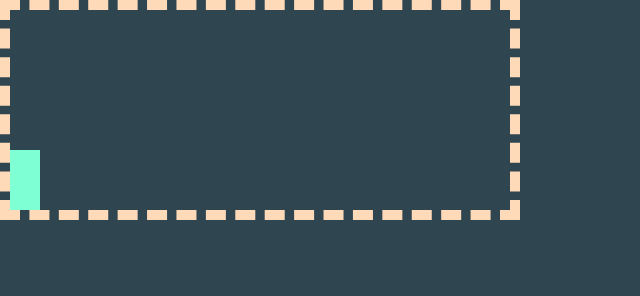
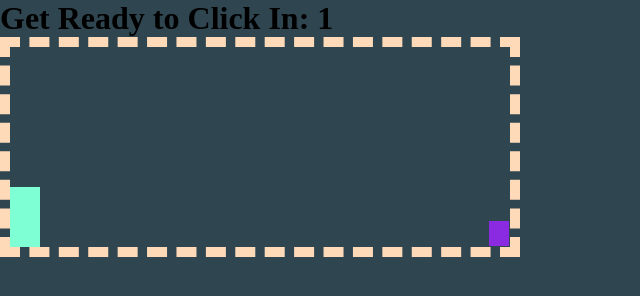
Before and after one commit to sefenydiaz/test-arcade, a plain HTML site: page jumpgame.html in a window 1280 px wide. Shown: the whole page, without its empty margins (0-640 px from the left). Drawn offline with Linux system fonts and the light colour scheme.

Commit message:
scrapped button and made countdown timer when page loads

```diff
--- a/jumpgame.css
+++ b/jumpgame.css
@@ -40,7 +40,7 @@
     top: 114px;
     left: 479px;
     animation: block 1s infinite linear;
-    animation-delay: 1.5s;
+    animation-delay: 6s;
 }
 
 @keyframes block{
--- a/jumpgame.html
+++ b/jumpgame.html
@@ -8,6 +8,7 @@
     <title>Jump Game</title>
 </head>
 <body>
+    <h1 id="timer"></h1>
     <div id="jumpGame">
         <div id="player"></div>
         <div id="object"></div>
--- a/jumpgame.js
+++ b/jumpgame.js
@@ -1,5 +1,22 @@
 var user = document.getElementById('player');
 var block = document.getElementById('object');
+var countDownEl = document.getElementById('timer');
+
+function countTimer() {
+    var timeLeft = 5;
+    var timeInterval = setInterval(function () {
+      countDownEl.textContent = "Get Ready to Click In: " + timeLeft;
+      timeLeft--;
+
+      if(timeLeft < 0){
+        countDownEl.textContent = 'GO!';
+        clearInterval(timeInterval);
+      }
+    },1000);
+}
+
+console.log(countTimer);
+
 
 //user jump on click
 function jump(){
@@ -35,3 +52,6 @@ function endgame(){
     location.reload();
 
 }
+
+//Call functions
+countTimer();
```
